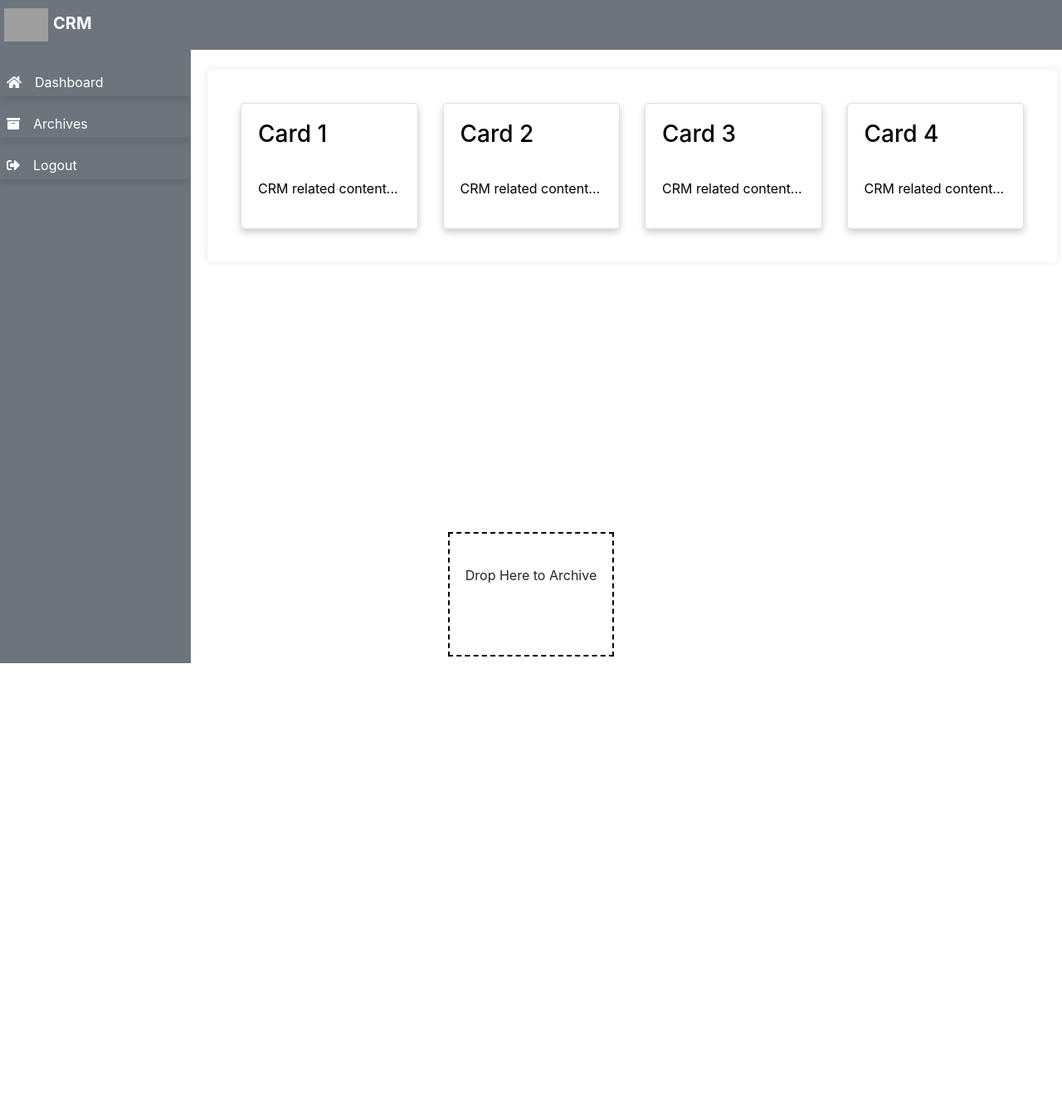
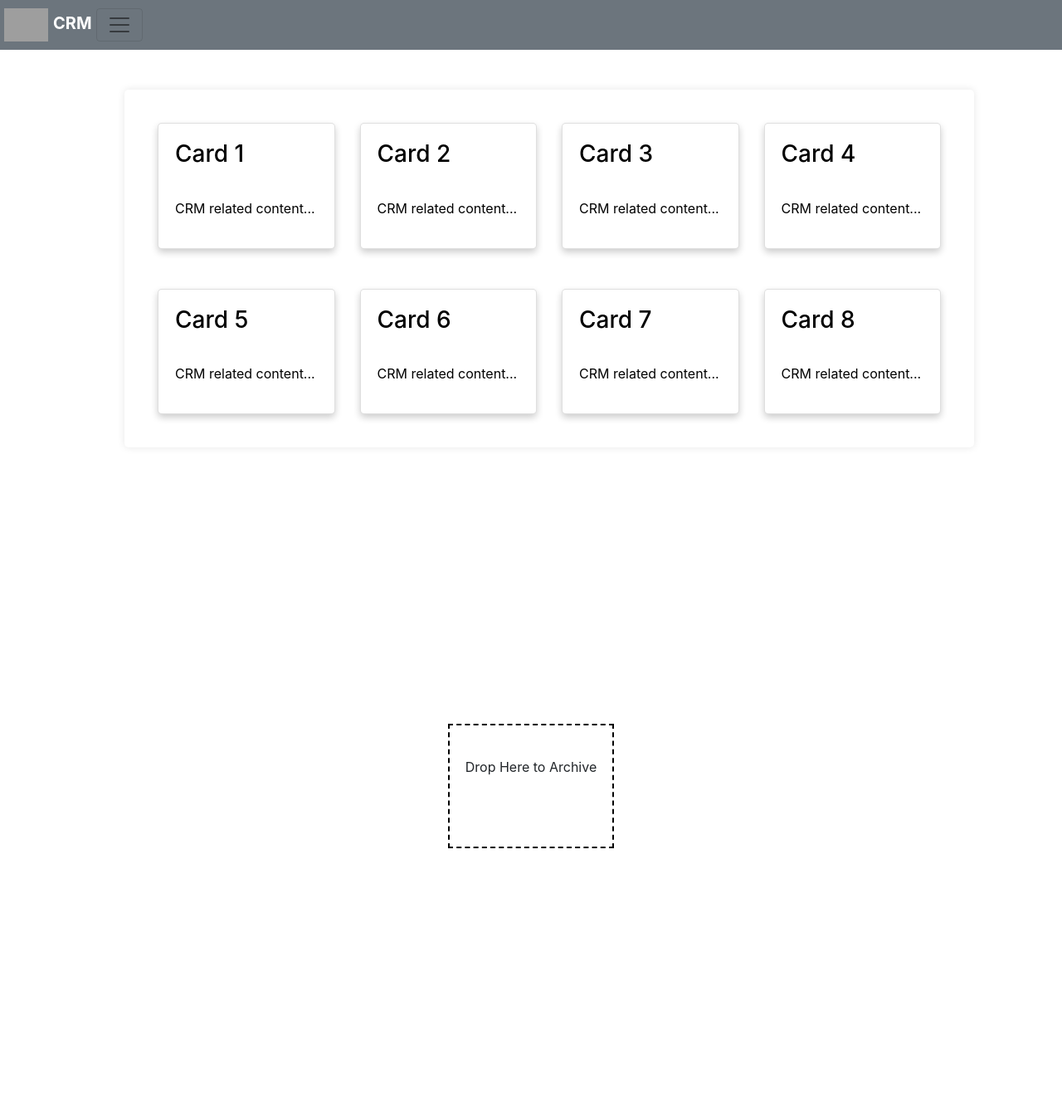
Before and after one commit to Amruthamca/CRM_project, a Django app: page /user_home in a window 1280 px wide. Shown: the whole page at 83% size. Before the commit the page ends 799 px from the top, so only its background shows below. Run offline with Django 5.2, Linux system fonts and the light colour scheme; grey boxes are pictures that could not be loaded.

Commit message:
third commit

```diff
--- a/crmapp/urls.py
+++ b/crmapp/urls.py
@@ -12,4 +12,5 @@ urlpatterns = [
     path('adminlogin',views.adminlogin,name='adminlogin'),
     path('logout1',views.logout1,name='logout1'),
 
+
 ]
--- a/templates/log.html
+++ b/templates/log.html
@@ -39,7 +39,7 @@
                 padding-left: 10px;
             }
             .card-d {
-                margin-left: 250px;
+                margin-left: 150px;
                 background-color: #ffffff;
                 padding: 40px;
                 border-radius: 5px;
@@ -62,6 +62,7 @@
             box-shadow: 0 4px 8px 0 rgba(0,0,0,0.2);
             transition: 0.3s;
             border-radius: 5px;
+
         }
 
         .card:hover {
@@ -90,33 +91,34 @@
     </style>
 </head>
 <body>
-    <!-- Horizontal Navbar -->
-    <nav class="navbar navbar-expand-lg navbar-light bg-secondary">
-        <a class="navbar-brand" href="#">
-            <img src="https://png.pngtree.com/png-vector/20220518/ourmid/pngtree-customer-relationship-management-concept-png-image_4667717.png" alt="Logo" style="max-height: 40px;">
-            <b class="text-white">CRM</b>
-        </a>
-        <button class="navbar-toggler" type="button" data-toggle="collapse" data-target="#navbarSupportedContent"
-            aria-controls="navbarSupportedContent" aria-expanded="false" aria-label="Toggle navigation">
-            <span class="navbar-toggler-icon"></span>
-        </button>
+    <div class="pos-f-t">
+        <div class="collapse" id="navbarToggleExternalContent">
+            <div class="vertical-nav bg-secondary">
+                <ul class="navbar-nav flex-column">
 
-    <!-- Vertical Navbar -->
-    <div class="collapse navbar-collapse" id="navbarSupportedContent">
-        <ul class="navbar-nav mr-auto flex-column vertical-nav bg-secondary ">
+
                     <li class="nav-item">
-                <a class="nav-link text-white" href="{% url 'user_home' %}"><i class="fas fa-home mr-3"></i>Dashboard</a>
+                        <a class="nav-link text-white" href="{% url 'user_home' %}"><i class="fas fa-home mr-3"></i>Home</a>
                     </li>
-            <li class="nav-item">
-                <a class="nav-link text-white" href=""><i class="fas fa-archive mr-3"></i>Archives</a>
-            </li>
+
 
                     <li class="nav-item">
                         <a class="nav-link text-white" href="{% url 'logout1' %}"><i class="fas fa-sign-out-alt mr-3"></i>Logout</a>
                     </li>
                 </ul>
             </div>
-    </nav><br>
+        </div>
+    </div>
+    <nav class="navbar navbar-light bg-secondary">
+        <a class="navbar-brand" href="#">
+            <img src="https://png.pngtree.com/png-vector/20220518/ourmid/pngtree-customer-relationship-management-concept-png-image_4667717.png" alt="Logo" style="max-height: 40px;">
+            <b class="text-white">CRM</b>
+            <button class="navbar-toggler" type="button" data-toggle="collapse" data-target="#navbarToggleExternalContent" aria-controls="navbarToggleExternalContent" aria-expanded="false" aria-label="Toggle navigation">
+                <span class="navbar-toggler-icon"></span>
+            </button>
+        </a>
+
+    </nav><br><br>
     <div class="container-fluid card-d" id="card">
         <div class="row">
             <!-- Card elements -->
@@ -153,13 +155,55 @@
                 </div>
             </div>
         </div>
+        <div class="row mt-5">
+            <!-- Card elements -->
+            <div class="col-md-3" draggable="true" id="card5" ondragstart="dragStart(event)">
+                <div class="card">
+                    <div class="card-body">
+                        <h3 class="card-title">Card 5</h3><br>
+                        <p>CRM related content...</p>
                     </div>
+                </div>
+            </div>
+            <div class="col-md-3" draggable="true" id="card6" ondragstart="dragStart(event)">
+                <div class="card" >
+                    <div class="card-body">
+                        <h3 class="card-title">Card 6</h3><br>
+                        <p>CRM related content...</p>
+                    </div>
+                </div>
+            </div>
+            <div class="col-md-3" draggable="true" id="card7" ondragstart="dragStart(event)">
+                <div class="card" >
+                    <div class="card-body">
+                        <h3 class="card-title">Card 7</h3><br>
+                        <p>CRM related content...</p>
+                    </div>
+                </div>
+            </div>
+            <div class="col-md-3" draggable="true" id="card8" ondragstart="dragStart(event)">
+                <div class="card" >
+                    <div class="card-body">
+                        <h3 class="card-title">Card 8</h6><br>
+                        <p>CRM related content...</p>
+                    </div>
+                </div>
+            </div>
+        </div>
+    </div>
+
     <!-- Dustbin container outside card container -->
-    <div class="dustbin-container">
+    <div class="dustbin-container mt-2">
         <div class="dustbin" id="dustbin">Drop Here to Archive</div>
     </div>
-
+    <center>
+    <div class="container" id="deletedCardsContainer" style="display: none;">
+        <h2>Archived Cards</h2><br>
+        <div id="deletedCards"></div>
+    </div>
+</center>
 <script>
+    let deletedDivs = [];
 
     const dustbin = document.getElementById('dustbin');
 
@@ -177,20 +221,74 @@
 
     function drop(event) {
     event.preventDefault();
-            const data = event.dataTransfer.getData('text/plain');
-            const draggableElement = document.getElementById(data);
+    const data = event.dataTransfer.getData('text/plain').split(",");
+    data.forEach(cardId => {
+        const draggableElement = document.getElementById(cardId);
         // If dropped element is dragged into the dustbin, delete it
         if (event.target.id === 'dustbin') {
             draggableElement.parentNode.removeChild(draggableElement);
             alert('Deleted!');
-                // Save the content of the deleted card to local storage
-                let archivedCards = JSON.parse(localStorage.getItem('archivedCards')) || [];
-                archivedCards.push({ content: draggableElement.innerHTML });
-                localStorage.setItem('archivedCards', JSON.stringify(archivedCards));
-                // Redirect to archive page
+            window.location.reload();
+            // Save the ID of the deleted card to local storage
+            deletedDivs.push(cardId);
+        }
+    });
+    // Update local storage
+    localStorage.setItem('deletedDivs', JSON.stringify(deletedDivs));
+    // Show the deleted cards
+    displayDeletedCards();
+}
+function displayDeletedCards() {
+    const deletedCards = JSON.parse(localStorage.getItem('deletedDivs')) || [];
+    const deletedCardsContainer = document.getElementById('deletedCards');
+    deletedCardsContainer.innerHTML = ''; // Clear previous entries
+    deletedCards.forEach(function(cardId) {
+        const card = document.getElementById(cardId);
+        if (card) {
+            const unarchiveButton = createUnarchiveButton(cardId);
+            card.appendChild(unarchiveButton);
+            deletedCardsContainer.appendChild(card);
+        }
+    });
 
+    if (deletedCards.length > 0) {
+        document.getElementById('deletedCardsContainer').style.display = 'block';
     }
 }
+
+
+function createUnarchiveButton(cardId) {
+    const button = document.createElement('button');
+    button.textContent = 'Unarchive';
+    button.classList.add('btn', 'btn-primary', 'btn-sm', 'mt-2', 'mx-2');
+
+    button.addEventListener('click', function() {
+        // Remove the card from the archived list
+        const cardToRemove = document.getElementById(cardId);
+        cardToRemove.parentNode.removeChild(cardToRemove);
+        // Remove the card ID from deletedDivs array
+        const index = deletedDivs.indexOf(cardId);
+        if (index > -1) {
+            deletedDivs.splice(index, 1);
+        }
+        // Update local storage
+        localStorage.setItem('deletedDivs', JSON.stringify(deletedDivs));
+        // If there are no more archived cards, hide the archived cards container
+        if (deletedDivs.length === 0) {
+            document.getElementById('deletedCardsContainer').style.display = 'none';
+        }
+        // Reload the page after unarchiving
+        window.location.reload();
+    });
+    return button;
+}
+
+
+    window.onload = function() {
+        displayDeletedCards();
+    };
 </script>
+
+
 </body>
 </html>
```
Also changed, not shown: templates/archive.html (deleted, +0 -27 lines), crmapp/views.py (line endings or trailing spaces). Lines whose indentation alone changed are shown as unchanged.
